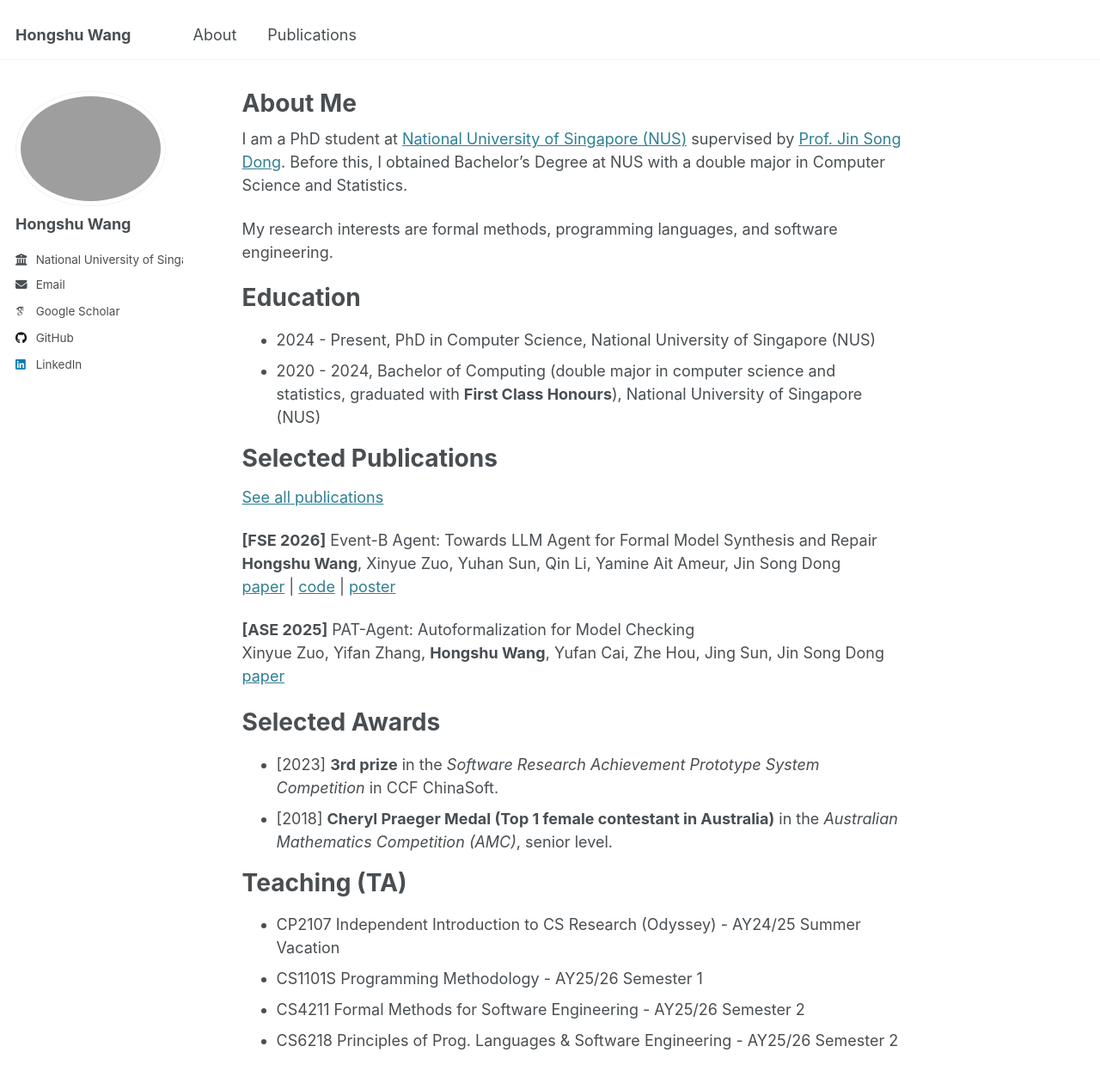
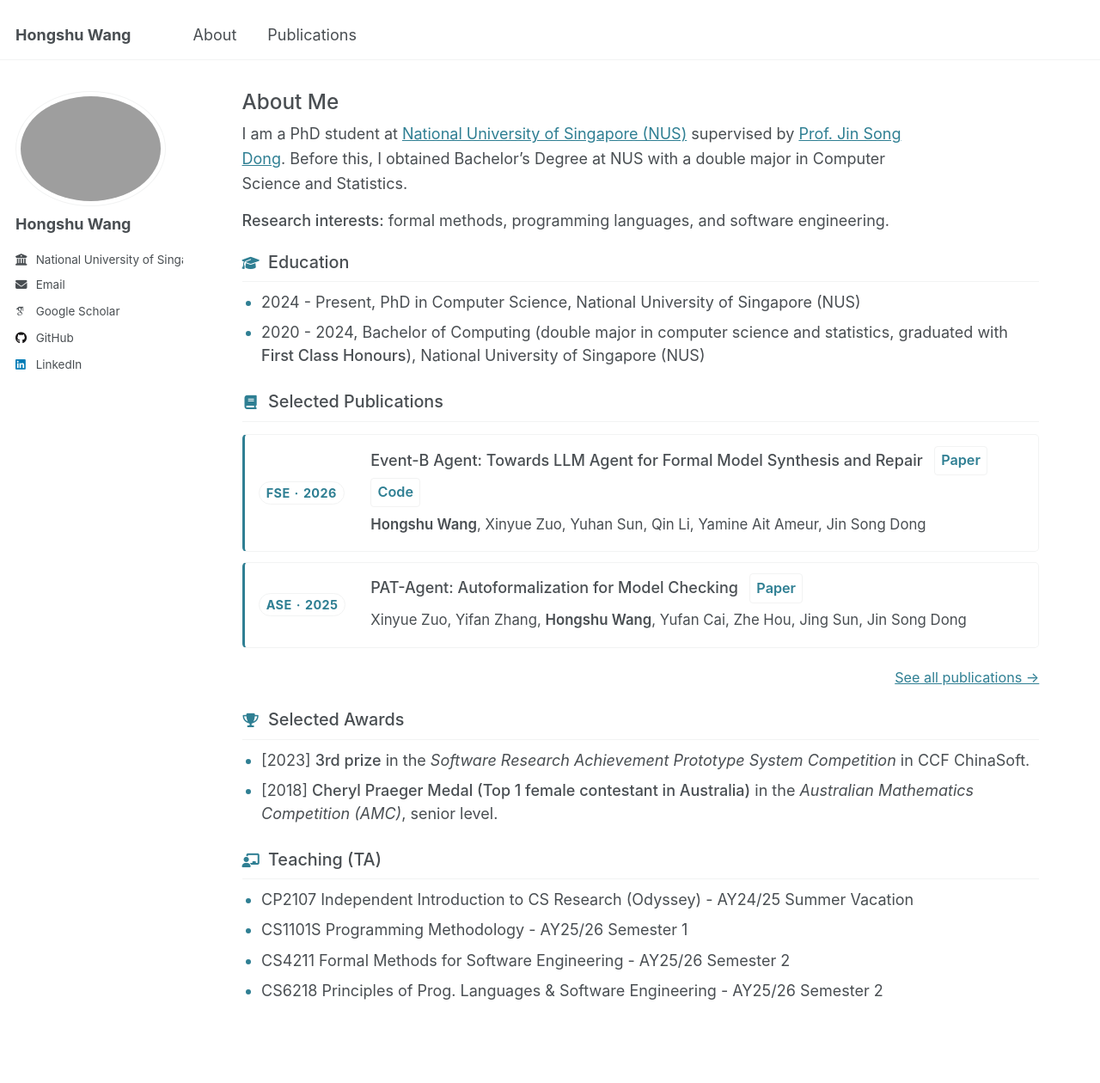
Before and after one commit to HongshuW/HongshuW.github.io, a Jekyll site: the page built from _pages/about.md, in a window 1280 px wide and 1400 px high. Shown: the top 1260 px of the window at 86% size. Built offline with Jekyll 4.4.1, drawn with Linux system fonts in a browser that asks for light colours; some web fonts are replaced.

Commit message:
update UI

```diff
--- /dev/null
+++ b/_includes/publication-entry.html
@@ -0,0 +1,18 @@
+{% assign publication = include.publication %}
+<article class="publication-entry">
+  <div class="publication-entry__badge">{{ publication.venue | escape }} <span aria-hidden="true">·</span> {{ publication.year }}</div>
+  <div class="publication-entry__topline">
+    <h3 class="publication-entry__title">{{ publication.title | escape }}</h3>
+    <div class="publication-entry__links">
+      {% for link in publication.links %}
+        {% assign first_character = link.url | slice: 0, 1 %}
+        {% if first_character == '/' %}
+          <a class="publication-entry__link" href="{{ link.url | relative_url }}">{{ link.label | escape }}</a>
+        {% else %}
+          <a class="publication-entry__link" href="{{ link.url | escape }}">{{ link.label | escape }}</a>
+        {% endif %}
+      {% endfor %}
+    </div>
+  </div>
+  <p class="publication-entry__authors">{% for author in publication.authors %}{% if author == site.author.name %}<strong>{{ author | escape }}</strong>{% else %}{{ author | escape }}{% endif %}{% unless forloop.last %}, {% endunless %}{% endfor %}</p>
+</article>
--- /dev/null
+++ b/_includes/publication-list.html
@@ -0,0 +1,13 @@
+<div class="publication-list">
+  {% assign listed_year = '' %}
+  {% for publication in site.data.publications %}
+    {% if include.selected_only != true or publication.selected == true %}
+      {% assign publication_year = publication.year | append: '' %}
+      {% if include.selected_only != true and listed_year != publication_year %}
+        <h2 class="publication-list__year">{{ publication_year }}</h2>
+        {% assign listed_year = publication_year %}
+      {% endif %}
+      {% include publication-entry.html publication=publication %}
+    {% endif %}
+  {% endfor %}
+</div>
--- a/_pages/about.md
+++ b/_pages/about.md
@@ -8,36 +8,38 @@ redirect_from:
 ---
 
 I am a PhD student at [National University of Singapore (NUS)](https://www.nus.edu.sg) supervised by [Prof. Jin Song Dong](https://www.comp.nus.edu.sg/~dongjs/). Before this, I obtained Bachelor's Degree at NUS with a double major in Computer Science and Statistics.
+{: .about-intro }
 
-My research interests are formal methods, programming languages, and software engineering.
+**Research interests:** formal methods, programming languages, and software engineering.
+{: .about-intro }
 
-Education
-======
+## <i class="fa fa-fw fa-graduation-cap about-section-icon" aria-hidden="true"></i> Education
+{: .about-section-title }
+
 - 2024 - Present, PhD in Computer Science, National University of Singapore (NUS)
 - 2020 - 2024, Bachelor of Computing (double major in computer science and statistics, graduated with **First Class Honours**), National University of Singapore (NUS)
+{: .about-text-list }
 
-Selected Publications
-=====
-[See all publications](/publications/)
+## <i class="fa fa-fw fa-book about-section-icon" aria-hidden="true"></i> Selected Publications
+{: .about-section-title }
 
-**[FSE 2026]**
-Event-B Agent: Towards LLM Agent for Formal Model Synthesis and Repair\
-**Hongshu Wang**, Xinyue Zuo, Yuhan Sun, Qin Li, Yamine Ait Ameur, Jin Song Dong\
-[paper](files/Event_B_Agent(FSE26).pdf) | [code](https://github.com/HongshuW/EventB_Agent) | [poster](files/Event_B_Agent_Poster.pdf)
+{% include publication-list.html selected_only=true %}
 
-**[ASE 2025]**
-PAT-Agent: Autoformalization for Model Checking\
-Xinyue Zuo, Yifan Zhang, **Hongshu Wang**, Yufan Cai, Zhe Hou, Jing Sun, Jin Song Dong\
-[paper](https://arxiv.org/pdf/2509.23675)
+[See all publications →](/publications/)
+{: .about-more-link }
 
-Selected Awards
-======
+## <i class="fa fa-fw fa-trophy about-section-icon" aria-hidden="true"></i> Selected Awards
+{: .about-section-title }
+
 - [2023] **3rd prize** in the *Software Research Achievement Prototype System Competition* in CCF ChinaSoft.
 - [2018] **Cheryl Praeger Medal (Top 1 female contestant in Australia)** in the *Australian Mathematics Competition (AMC)*, senior level.
+{: .about-text-list }
 
-Teaching (TA)
-======
+## <i class="fa fa-fw fa-chalkboard-teacher about-section-icon" aria-hidden="true"></i> Teaching (TA)
+{: .about-section-title }
+
 - CP2107 Independent Introduction to CS Research (Odyssey) - AY24/25 Summer Vacation
 - CS1101S Programming Methodology - AY25/26 Semester 1
 - CS4211 Formal Methods for Software Engineering - AY25/26 Semester 2
 - CS6218 Principles of Prog. Languages & Software Engineering - AY25/26 Semester 2
+{: .about-text-list }
--- a/_sass/layout/_page.scss
+++ b/_sass/layout/_page.scss
@@ -20,7 +20,7 @@
   @include breakpoint($large) {
     @include span(10 of 12 last);
     @include prefix(0.5 of 12);
-    @include suffix(2 of 12);
+    @include suffix(0.5 of 12);
   }
 
   .page__inner-wrap {
@@ -36,6 +36,9 @@
 
 .page__title {
   margin-top: 0;
+  font-family: $global-font-family;
+  font-size: 1.35em;
+  font-weight: 500;
   line-height: 1;
 
   & + .page__meta {
@@ -50,13 +53,19 @@
 
 .page__content {
 
+  h1, h2 {
+    font-family: $global-font-family;
+    font-size: 1.1em;
+    font-weight: 500;
+  }
+
   h2 {
     padding-bottom: 0.5em;
     border-bottom: 1px solid var(--global-border-color);
   }
 
   p, li, dl {
-    font-size: 1em;
+    font-size: 0.95em;
   }
 
   /* paragraph indents */
--- /dev/null
+++ b/_sass/layout/_publications.scss
@@ -0,0 +1,147 @@
+.publication-list {
+  margin: 0.8em 0 1.25em;
+}
+
+.page__content .about-intro {
+  max-width: 68ch;
+  margin-bottom: 0.8em;
+  font-size: 1em;
+  line-height: 1.6;
+}
+
+.about-intro strong {
+  font-weight: 500;
+}
+
+.page__content .about-text-list {
+  margin: 0.3em 0 1.6em;
+  padding-left: 1.25em;
+}
+
+.page__content .about-text-list li {
+  font-family: $global-font-family;
+  font-size: 1em;
+  font-weight: 400;
+  line-height: 1.5;
+  margin-bottom: 0.45em;
+}
+
+.about-text-list li::marker {
+  color: var(--global-link-color);
+}
+
+.page__content .about-text-list strong {
+  font-weight: 500;
+}
+
+.page__content .about-more-link {
+  margin: 0 0 1.6em;
+  font-size: 0.9em;
+  text-align: right;
+}
+
+.page__content .publication-list__year,
+.page__content .about-section-title {
+  margin: 1.1em 0 0.5em;
+}
+
+.about-section-icon {
+  margin-right: 0.3em;
+  color: var(--global-link-color);
+  font-size: 0.82em;
+}
+
+.publication-entry {
+  display: grid;
+  grid-template-columns: 6.25em minmax(0, 1fr);
+  align-items: start;
+  column-gap: 1em;
+  row-gap: 0.35em;
+  margin: 0 0 0.65em;
+  padding: 0.7em 0.9em;
+  border: 1px solid var(--global-border-color);
+  border-left: 3px solid var(--global-link-color);
+  border-radius: 5px;
+  background: var(--global-bg-color);
+}
+
+.publication-entry__badge {
+  display: inline-flex;
+  grid-column: 1;
+  grid-row: 1 / 4;
+  align-items: center;
+  align-self: center;
+  justify-self: start;
+  gap: 0.35em;
+  padding: 0.15em 0.55em;
+  border: 1px solid var(--global-border-color);
+  border-radius: 999px;
+  color: var(--global-link-color);
+  font-size: 0.8em;
+  font-weight: 700;
+  letter-spacing: 0.03em;
+  line-height: 1.4;
+}
+
+.publication-entry__topline {
+  grid-column: 2;
+  grid-row: 1;
+  line-height: 1.8;
+}
+
+.publication-entry__title {
+  display: inline;
+  margin: 0;
+  font-size: 1em;
+  font-weight: 500;
+  line-height: 1.35;
+}
+
+.page__content .publication-entry__authors {
+  grid-column: 2;
+  grid-row: 2;
+  margin: 0;
+  font-size: 0.93em;
+  font-weight: 400;
+  line-height: 1.4;
+}
+
+.publication-entry__authors strong {
+  font-weight: 600;
+}
+
+.publication-entry__links {
+  display: inline;
+  margin-left: 0.45em;
+}
+
+.page__content .publication-entry__link {
+  display: inline-block;
+  margin: 0 0.2em 0.15em 0;
+  padding: 0.1em 0.45em;
+  border: 1px solid var(--global-border-color);
+  border-radius: 4px;
+  font-size: 0.9em;
+  font-weight: 600;
+  text-decoration: none;
+}
+
+.page__content .publication-entry__link:hover,
+.page__content .publication-entry__link:focus-visible {
+  border-color: var(--global-link-color);
+  text-decoration: underline;
+}
+
+@media (max-width: 520px) {
+  .publication-entry {
+    grid-template-columns: 5.4em minmax(0, 1fr);
+    column-gap: 0.6em;
+    padding: 0.65em 0.7em;
+  }
+
+  .publication-entry__badge {
+    padding: 0.12em 0.4em;
+    font-size: 0.73em;
+    white-space: nowrap;
+  }
+}
--- a/assets/css/main.scss
+++ b/assets/css/main.scss
@@ -32,6 +32,7 @@
     "layout/forms",
 
     "layout/page",
+    "layout/publications",
     "layout/archive",
     "layout/sidebar",
 
```
Also changed, not shown: _data/publications.yml (added, +47 -0 lines), _pages/publications.md (+1 -18 lines).
